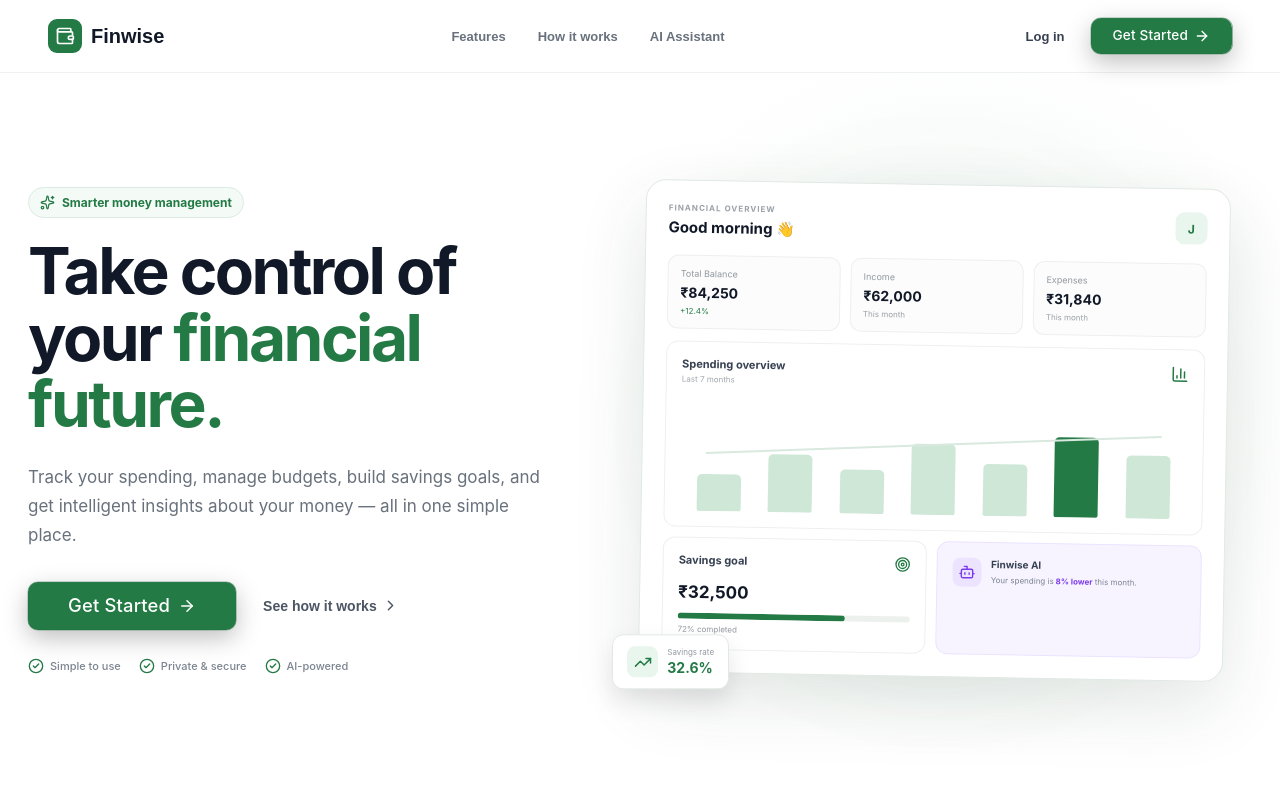
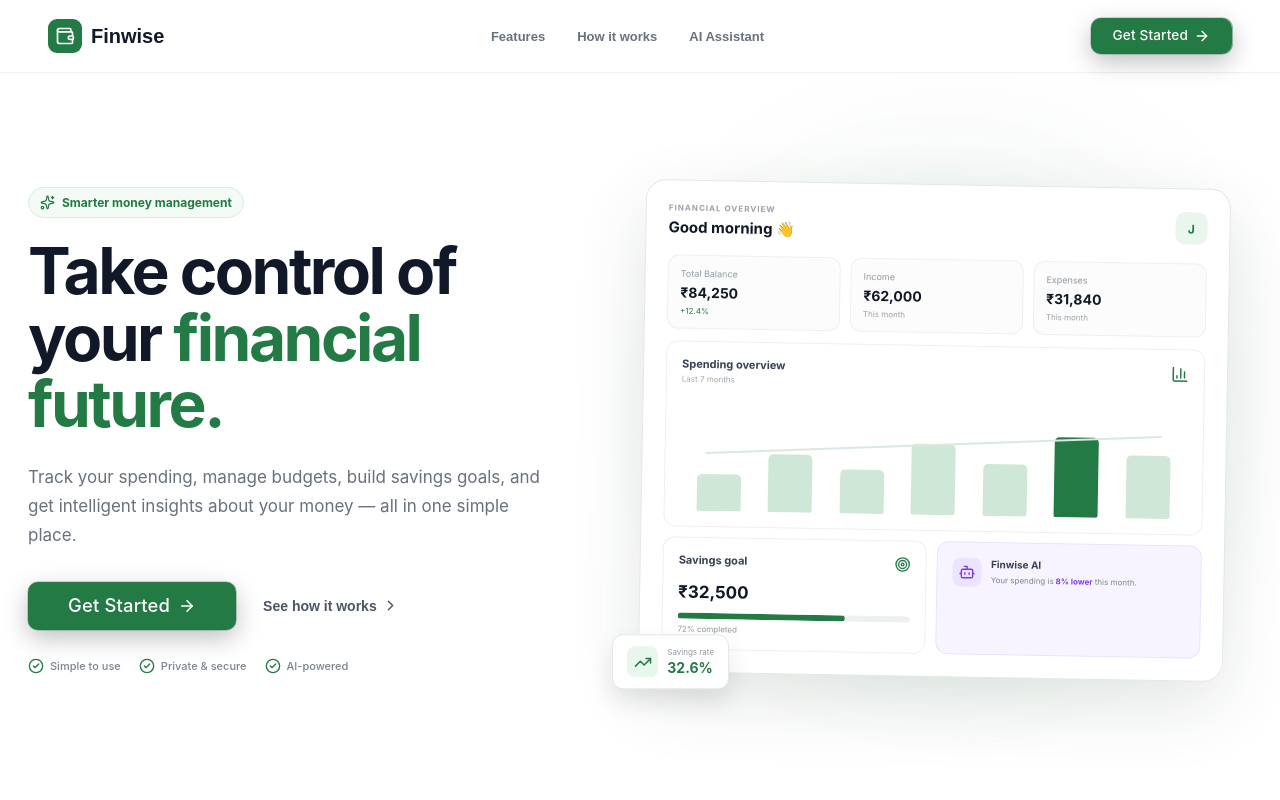
Before and after one commit to Jaydeep-Sarkar-10/Finwise, a React app in the folder frontend/: page / in a window 1280 px wide. Shown: the top 800 px of the page. Built offline with nearby package versions, Linux system fonts and the light colour scheme; the HTML template or start-up script is replaced by a standard one.

Commit message:
Updated the UI a little bit

```diff
--- a/frontend/src/components/LandingPage.jsx
+++ b/frontend/src/components/LandingPage.jsx
@@ -98,12 +98,7 @@ function LandingPage({ onGetStarted, onLogin }) {
 
           <div className="landing-nav-actions">
 
-            <button
-              className="landing-login-btn"
-              onClick={onLogin}
-            >
-              Log in
-            </button>
+
 
             <SpecularButton
               className="landing-nav-cta"
@@ -167,12 +162,7 @@ function LandingPage({ onGetStarted, onLogin }) {
               AI Assistant
             </button>
 
-            <button
-              className="mobile-login"
-              onClick={onLogin}
-            >
-              Log in
-            </button>
+
 
             <SpecularButton
               className="mobile-cta"
```
Also changed, not shown: 1 other file (tests, documents, lock files or other folders).
